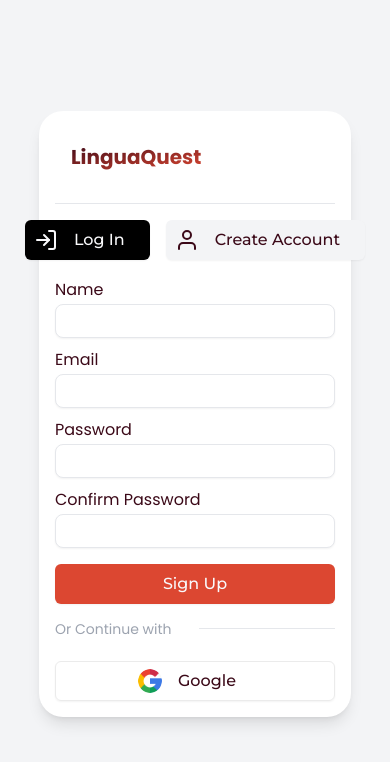
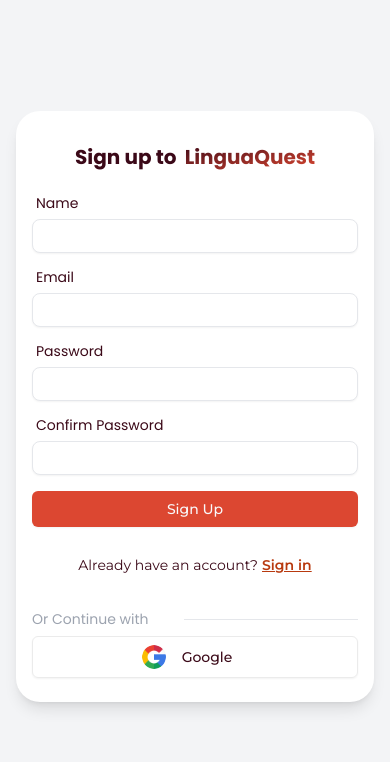
Before and after one commit to Papunidze/LinguaQuest, a Next.js app in the folder linguaquest/: page /auth/register in a window 390 px wide. Shown: the top 762 px of the page. Built offline with nearby package versions, Linux system fonts and the light colour scheme.

Commit message:
feat:finished-auth

```diff
--- a/linguaquest/app/auth/forgot-password/page.tsx
+++ b/linguaquest/app/auth/forgot-password/page.tsx
@@ -45,7 +45,7 @@
             />
 
             <Link
-              className="underline text-sm cursor-pointer float-right font-semibold font-montserrat absolute right-2 top-2 text-primary-light"
+              className=" float-right font-semibold font-montserrat  right-1 absolute text-end top-2 text-primary-light underline cursor-pointer md:top-3  text-xs"
               href={"/auth/login"}
             >
               Sign in
--- a/linguaquest/app/auth/layout.tsx
+++ b/linguaquest/app/auth/layout.tsx
@@ -1,10 +1,5 @@
-import Button from "@/ui/button";
-import Divider from "@/ui/divider";
-
 import Head from "next/head";
 import Image from "next/image";
-import Link from "next/link";
-import { LogIn, User } from "react-feather";
 
 export default function RootLayout({
   children,
@@ -25,69 +20,20 @@
         />
         <meta name="viewport" content="width=device-width, initial-scale=1" />
       </Head>
-      <main className="h-full w-full flex items-center justify-center  ">
-        <div className="bg-white flex w-full p-4 h-full container rounded-3xl shadow-lg gap-4">
+      <main className="flex items-center justify-center h-[calc(100vh_-_4rem)]">
+        <div className="bg-white flex  max-w-6xl p-4 w-full container rounded-3xl shadow-lg gap-4 m-auto">
           <aside className="flex-1 flex items-center justify-start w-full flex-col relative">
-            <header className="flex items-start justify-between w-full flex-col divide-y p-4">
-              <h1 className="md:text-2xl text-xl  font-bold bg-gradient-1 text-transparent bg-clip-text">
-                LinguaQuest
-              </h1>
-            </header>
-            <Divider />
-            <nav className="flex items-center justify-center gap-4">
-              <Link href={"/auth/login"}>
-                <Button
-                  variant="secondary"
-                  className="relative z-50 group-hover:scale-95"
-                  icon={<LogIn />}
-                >
-                  Log In
-                </Button>
-              </Link>
-              <Link href={"/auth/register"}>
-                <Button
-                  className="relative z-50 !bg-gray-100 group-hover:scale-95"
-                  color="!text-primary-dark"
-                  icon={<User />}
-                >
-                  Create Account
-                </Button>
-              </Link>
-            </nav>
-            <div className="max-w-md w-full">
+            <div className="max-w-md w-full m-auto">
               <section className="flex items-start justify-center w-full flex-col">
                 {children}
               </section>
-
-              <div className="flex items-center gap-2 w-full">
-                <span className="w-full max-w-36 text-sm text-gray-400">
-                  Or Continue with
-                </span>
-                <Divider />
-              </div>
-
-              <Button
-                variant="outlined"
-                className="mt-4"
-                image={
-                  <Image
-                    src="/images/google.png"
-                    alt="Company Logo"
-                    className="object-contain rounded-2xl shadow-inner button-icon-span"
-                    width={96}
-                    height={96}
-                  />
-                }
-              >
-                Google
-              </Button>
             </div>
           </aside>
-          <aside className="flex-1 md:block hidden rounded-3xl shadow-md ">
+          <aside className="flex-1 md:block hidden rounded-3xl shadow-md">
             <Image
               src="/images/banner.svg"
               alt="Company Logo"
-              className="object-cover rounded-2xl  w-full h-full shadow-inner"
+              className="object-cover rounded-2xl w-full h-full shadow-inner"
               width={500}
               height={500}
             />
@@ -97,3 +43,26 @@
     </>
   );
 }
+/*
+      {/* <main className="h-full w-full flex items-center justify-center ">
+        <div className=" absolute left-0 top-0 flex p-8 w-full h-full items-center justify-center">
+          <div className="bg-white flex w-full p-4  container rounded-3xl shadow-lg gap-4 h-max">
+            <aside className="flex-1	flex items-center justify-start w-full flex-col relative">
+              <div className="max-w-md w-full m-auto">
+                <section className="flex items-start justify-center w-full flex-col">
+                  {children}
+                </section>
+              </div>
+            </aside>
+            <aside className="flex-1 lg:block hidden rounded-3xl shadow-md ">
+              <Image
+                src="/images/banner.svg"
+                alt="Company Logo"
+                className="object-cover rounded-2xl  w-full h-full shadow-inner"
+                width={500}
+                height={500}
+              />
+            </aside>
+          </div>
+        </div>
+      </main> */
--- a/linguaquest/app/auth/login/page.tsx
+++ b/linguaquest/app/auth/login/page.tsx
@@ -7,6 +7,9 @@
 import { useForm } from "react-hook-form";
 import { signInSchema } from "@/constant/authorization";
 import Link from "next/link";
+import Divider from "@/ui/divider";
+import Button from "@/ui/button";
+import Image from "next/image";
 
 const Login = () => {
   const {
@@ -20,6 +23,12 @@
 
   return (
     <div className="leading-7 mb-2 flex flex-col gap-4 mt-4 w-full  m-auto">
+      <div className="flex items-center justify-center gap-2">
+        <h1 className="md:text-2xl text-xl  font-bold ">Sign in to</h1>
+        <h1 className="md:text-2xl text-xl  font-bold bg-gradient-1 text-transparent bg-clip-text">
+          LinguaQuest
+        </h1>
+      </div>
       <Form
         onSubmit={handleSubmit((form) => console.log(form))}
         submitButtonLabel="Sign In"
@@ -35,7 +44,7 @@
             />
             <div className="relative">
               <Link
-                className=" float-right font-semibold font-montserrat  right-1 absolute text-end top-2 text-sm text-primary-light underline cursor-pointer"
+                className=" float-right font-semibold font-montserrat  right-1 absolute text-end top-2 text-primary-light underline cursor-pointer md:top-3  text-xs"
                 href={"/auth/forgot-password"}
               >
                 Forgot Password?
@@ -51,6 +60,36 @@
           </div>
         }
       />
+      <p className="my-2 flex justify-center gap-1 font-montserrat items-center  md:text-base text-sm">
+        Don&apos;t have an account?
+        <Link
+          className="underline  cursor-pointer float-right font-semibold font-montserrat text-primary-light"
+          href={"/auth/register"}
+        >
+          Sign up
+        </Link>
+      </p>
+      <div className="flex items-center gap-2 w-full">
+        <span className="w-full max-w-36 text-sm text-gray-400">
+          Or Continue with
+        </span>
+        <Divider />
+      </div>
+
+      <Button
+        variant="outlined"
+        image={
+          <Image
+            src="/images/google.png"
+            alt="Company Logo"
+            className="object-contain rounded-2xl shadow-inner button-icon-span"
+            width={96}
+            height={96}
+          />
+        }
+      >
+        Google
+      </Button>
     </div>
   );
 };
--- a/linguaquest/app/auth/register/page.tsx
+++ b/linguaquest/app/auth/register/page.tsx
@@ -6,6 +6,10 @@
 import React from "react";
 import { useForm } from "react-hook-form";
 import { signInSchema } from "@/constant/authorization";
+import Link from "next/link";
+import Divider from "@/ui/divider";
+import Button from "@/ui/button";
+import Image from "next/image";
 
 const Register = () => {
   const {
@@ -19,6 +23,13 @@
 
   return (
     <div className="leading-7 mb-2 flex flex-col gap-4 mt-4 w-full  m-auto">
+      <div className="flex items-center justify-center gap-2">
+        <h1 className="md:text-2xl text-xl  font-bold ">Sign up to</h1>
+        <h1 className="md:text-2xl text-xl  font-bold bg-gradient-1 text-transparent bg-clip-text">
+          LinguaQuest
+        </h1>
+      </div>
+
       <Form
         onSubmit={handleSubmit((form) => console.log(form))}
         submitButtonLabel="Sign Up"
@@ -54,6 +65,38 @@
           </div>
         }
       />
+      <p className="my-2 flex justify-center gap-1 font-montserrat items-center  md:text-base text-sm">
+        Already have an account?
+        <Link
+          className="underline  cursor-pointer float-right font-semibold font-montserrat text-primary-light "
+          href={"/auth/login"}
+        >
+          Sign in
+        </Link>
+      </p>
+      <div>
+        <div className="flex items-center gap-2 w-full">
+          <span className="w-full max-w-36 text-sm text-gray-400">
+            Or Continue with
+          </span>
+          <Divider />
+        </div>
+
+        <Button
+          variant="outlined"
+          image={
+            <Image
+              src="/images/google.png"
+              alt="Company Logo"
+              className="object-contain rounded-2xl shadow-inner button-icon-span"
+              width={96}
+              height={96}
+            />
+          }
+        >
+          Google
+        </Button>
+      </div>
     </div>
   );
 };
--- a/linguaquest/app/globals.css
+++ b/linguaquest/app/globals.css
@@ -30,10 +30,10 @@
     @apply prose md:prose-lg text-primary-dark;
   }
   .button {
-    @apply w-full px-2 h-10 rounded-md text-typography-primary font-medium shadow-sm max-w-full flex items-center justify-center transition-all duration-100 ease-in text-sm select-none outline-none;
+    @apply w-full px-2 p-2 rounded-md text-typography-primary font-medium shadow-sm max-w-full flex items-center justify-center transition-all duration-100 ease-in text-sm select-none outline-none;
   }
   .button .button-text-span {
-    @apply overflow-hidden flex items-center gap-4 text-ellipsis text-nowrap justify-center relative px-4 transition-none font-montserrat text-secondary-light;
+    @apply overflow-hidden flex items-center gap-4 text-ellipsis text-nowrap justify-center relative px-4 transition-none font-montserrat text-secondary-light text-sm md:text-base;
   }
   .button-icon-span {
     @apply size-6 text-secondary-light;
@@ -81,7 +81,7 @@
     @apply block font-semibold rounded-lg leading-7 text-base md:py-1 md:px-3 py-0.5 px-1.5 border outline-none shadow-sm focus:ring-2 focus:ring-primary-light hover:ring-1 hover:ring-secondary-dark;
   }
   .input-label {
-    @apply block text-base leading-4 px-1 py-2;
+    @apply block text-sm leading-4 px-1 py-2 md:text-base;
   }
   .icon {
     @apply h-6 w-6 text-typography-secondary;
--- a/linguaquest/app/layout.tsx
+++ b/linguaquest/app/layout.tsx
@@ -25,12 +25,8 @@
 }) {
   return (
     <html lang="en">
-      <body className="pb-36 bg-gray-100 h-screen max-h-[-webkit-fill-available] overflow-auto m-auto pt-4 px-4 ">
-        <div className="mx-auto space-y-8 px-2 pt-20 lg:px-8 lg:py-8 ">
-          <div className="rounded-lg p-px bg-background-secondary ">
-            <div className="rounded-lg  p-3.5 lg:p-6">{children}</div>
-          </div>
-        </div>
+      <body className="pb-36 bg-gray-100 h-screen max-h-[-webkit-fill-available] overflow-auto pt-4 px-4 ">
+        <div className="rounded-lg bg-background-secondary">{children}</div>
       </body>
     </html>
   );
--- a/linguaquest/components/inputs/controlled-input.tsx
+++ b/linguaquest/components/inputs/controlled-input.tsx
@@ -1,4 +1,3 @@
-/* eslint-disable @typescript-eslint/no-explicit-any */
 import { Controller, Control, FieldError } from "react-hook-form";
 import FormControl from "./form-control";
 
--- a/linguaquest/components/inputs/form-control.tsx
+++ b/linguaquest/components/inputs/form-control.tsx
@@ -9,7 +9,7 @@
 export const FormControl = (props: CustomFormControlProps) => {
   return (
     <div className="flex flex-col flex-1">
-      <label className="label">{props.label}</label>
+      <label className="input-label">{props.label}</label>
 
       {props.children}
       {props.error && (
```
